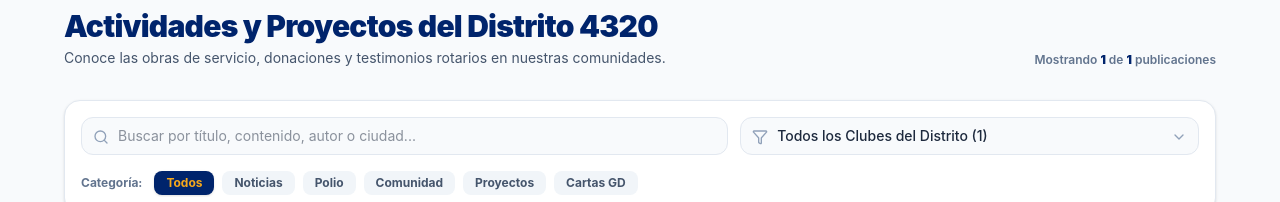
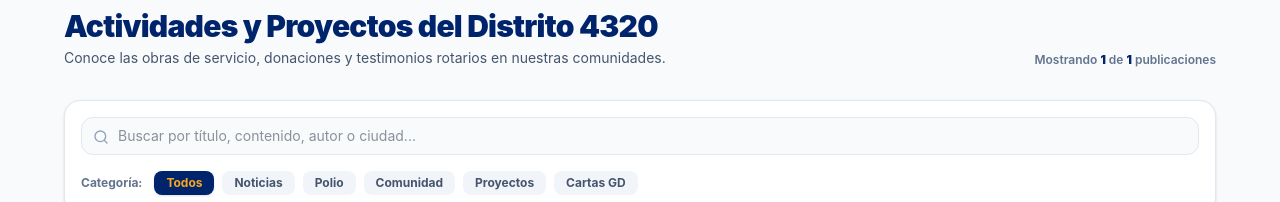
Before and after one commit to secretariadistrito4320-max/distrito-4320, a Next.js app: page /clubes/antofagasta in a window 1280 px wide. Shown: the part 924-1126 px from the top of the page. Built offline with nearby package versions, Linux system fonts and the light colour scheme.

Commit message:
Update NewsSection.tsx

```diff
--- a/components/NewsSection.tsx
+++ b/components/NewsSection.tsx
@@ -1,18 +1,30 @@
 'use client';
 
-import React, { useState, useMemo } from 'react';
+import React, { useState, useMemo, useEffect } from 'react';
 import NewsCard, { NewsItem } from './NewsCard';
 import { Search, Filter, Newspaper, Sparkles, ChevronDown } from 'lucide-react';
 
 interface NewsSectionProps {
   initialNews: NewsItem[];
+  preselectedClubId?: string;
+  hideClubFilter?: boolean;
 }
 
-export default function NewsSection({ initialNews = [] }: NewsSectionProps) {
+export default function NewsSection({
+  initialNews = [],
+  preselectedClubId = 'Todos',
+  hideClubFilter = false
+}: NewsSectionProps) {
   const [searchTerm, setSearchTerm] = useState('');
   const [selectedCategory, setSelectedCategory] = useState('Todos');
-  const [selectedClub, setSelectedClub] = useState('Todos');
+  const [selectedClub, setSelectedClub] = useState(preselectedClubId);
   const [visibleCount, setVisibleCount] = useState(20);
+
+  useEffect(() => {
+    if (preselectedClubId) {
+      setSelectedClub(preselectedClubId);
+    }
+  }, [preselectedClubId]);
 
   const clubList = useMemo(() => {
     const clubsMap = new Map<string, string>();
@@ -86,7 +98,7 @@ export default function NewsSection({ initialNews = [] }: NewsSectionProps) {
         <div className="bg-white p-4 rounded-2xl shadow-sm border border-slate-200 mb-8 space-y-3">
           <div className="grid grid-cols-1 md:grid-cols-12 gap-3">
 
-            <div className="md:col-span-7 relative">
+            <div className={hideClubFilter ? "md:col-span-12 relative" : "md:col-span-7 relative"}>
               <Search className="w-4 h-4 absolute left-3 top-3 text-slate-400" />
               <input
                 type="text"
@@ -100,6 +112,7 @@ export default function NewsSection({ initialNews = [] }: NewsSectionProps) {
               />
             </div>
 
+            {!hideClubFilter && (
               <div className="md:col-span-5 relative">
                 <Filter className="w-4 h-4 absolute left-3 top-3 text-slate-400" />
                 <select
@@ -116,6 +129,7 @@ export default function NewsSection({ initialNews = [] }: NewsSectionProps) {
                 </select>
                 <ChevronDown className="w-4 h-4 absolute right-3 top-3 text-slate-400 pointer-events-none" />
               </div>
+            )}
 
           </div>
 
```
Lines whose indentation alone changed are shown as unchanged.
